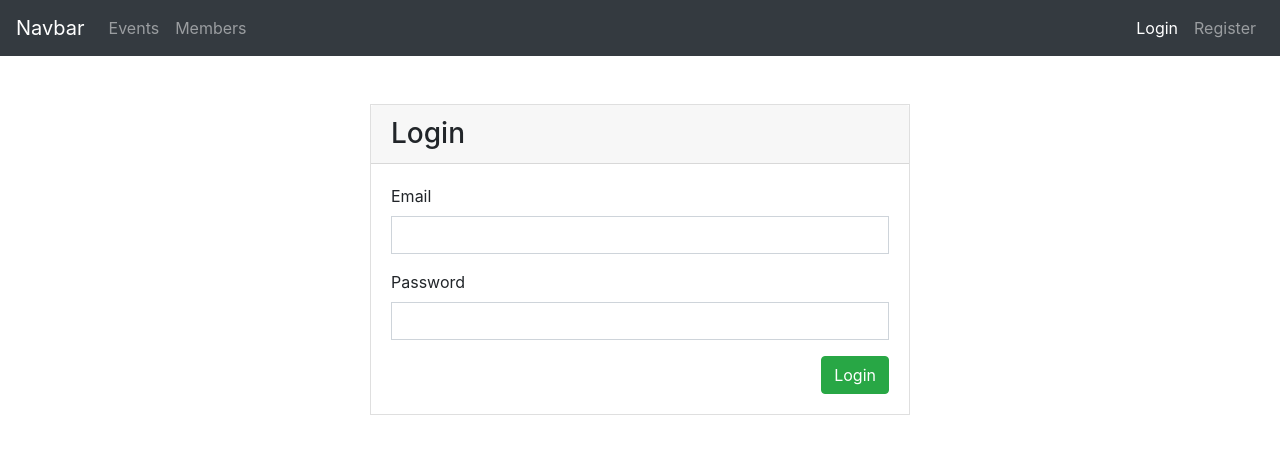
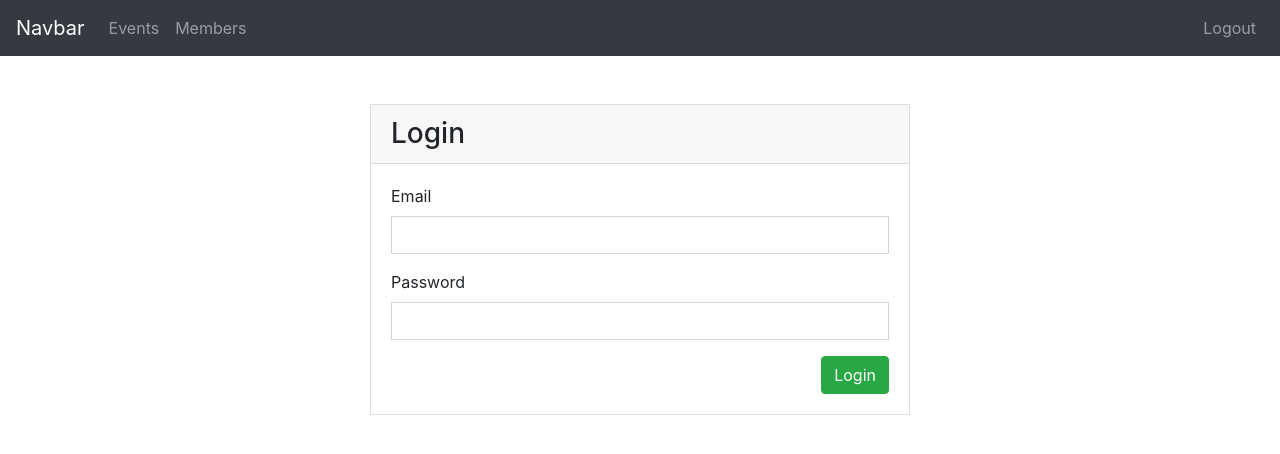
Before and after one commit to shahriariqbal/auth-flow-service, an Angular app in the folder ngApp/: page /login in a window 1280 px wide. Shown: the top 454 px of the page. Built offline with nearby package versions, Linux system fonts and the light colour scheme; sample sign-in values are in the browser's storage.

Commit message:
logout implemented

```diff
--- a/ngApp/src/app/app.component.html
+++ b/ngApp/src/app/app.component.html
@@ -29,10 +29,13 @@
     <ul class="navbar-nav ">
 
       <li class="nav-item  ">
-        <a class="nav-link" routerLink="/login" routerLinkActive="active" > Login </a>
+        <a class="nav-link" *ngIf="!_authService.loggedIn()" routerLink="/login" routerLinkActive="active" > Login </a>
       </li>
       <li class="nav-item  ">
-        <a class="nav-link" routerLink="/register" routerLinkActive="active" > Register </a>
+        <a class="nav-link" *ngIf="!_authService.loggedIn()" routerLink="/register" routerLinkActive="active" > Register </a>
+      </li>
+      <li class="nav-item  ">
+        <a class="nav-link" style="cursor: pointer;" *ngIf="_authService.loggedIn()" (click)="_authService.logoutUser()" > Logout </a>
       </li>
 
     </ul>
--- a/ngApp/src/app/app.component.ts
+++ b/ngApp/src/app/app.component.ts
@@ -1,4 +1,5 @@
 import { Component } from '@angular/core';
+import { AuthService } from './auth.service';
 
 @Component({
   selector: 'app-root',
@@ -7,4 +8,6 @@
 })
 export class AppComponent {
   title = 'ngApp';
+
+  constructor(private _authService: AuthService){}
 }
--- a/ngApp/src/app/auth.service.ts
+++ b/ngApp/src/app/auth.service.ts
@@ -1,5 +1,6 @@
 import { Injectable } from '@angular/core';
 import { HttpClient } from '@angular/common/http';
+import { Router } from '@angular/router';
 
 @Injectable({
   providedIn: 'root'
@@ -10,7 +11,7 @@
   private _loginUrl = "http://localhost:3000/api/login";
 
 
-  constructor(private http: HttpClient) { }
+  constructor(private http: HttpClient, private _router: Router) { }
 
   registerUser(user){
     return this.http.post<any>(this._registerUrl, user)
@@ -24,6 +25,11 @@
     return !!localStorage.getItem('token')
   }
 
+  logoutUser(){
+    localStorage.removeItem('token')
+    this._router.navigate(['/events'])
+  }
+
   getToken() {
     return localStorage.getItem('token')
   }
```
